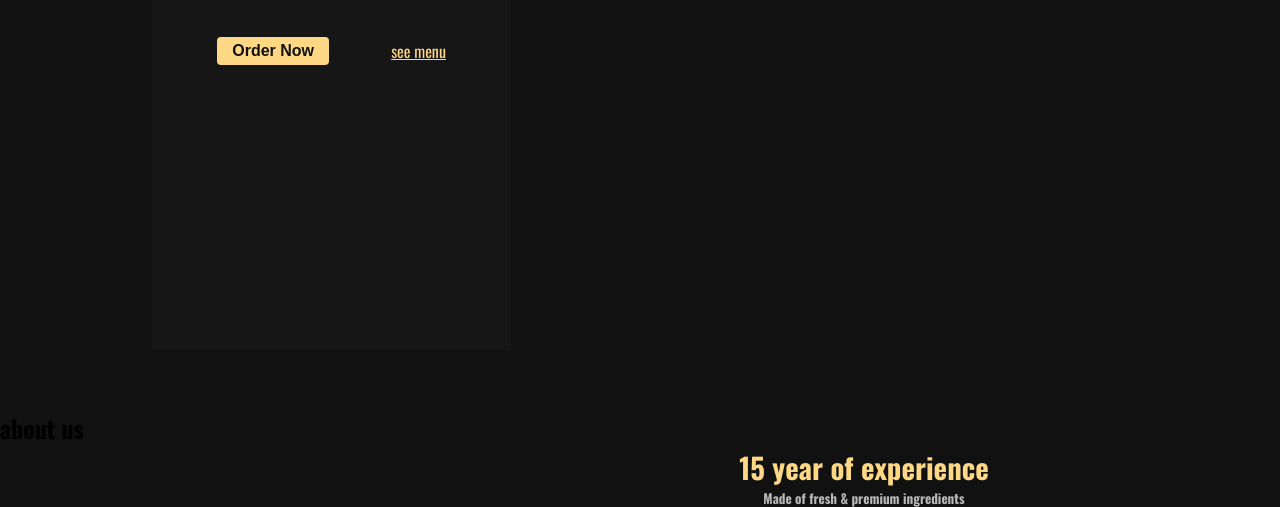
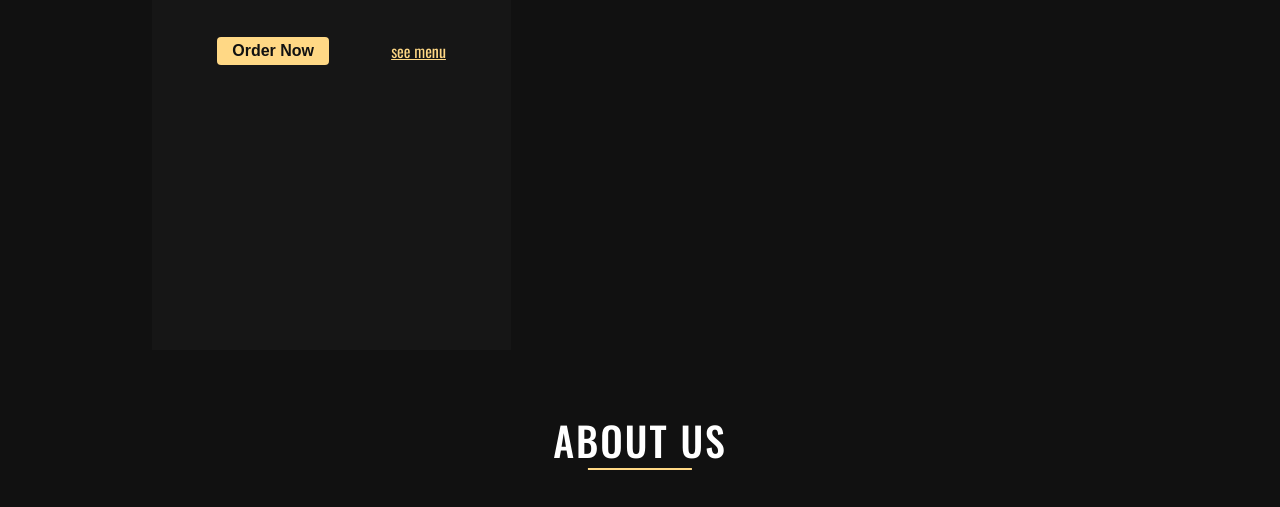
Before and after one commit to KiyomiDev0/Restaurant-Landing-Page, a plain HTML site: page index.html in a window 1280 px wide. Shown: the part 446-953 px from the top of the page. Drawn offline with nearby package versions, Linux system fonts and the light colour scheme; grey boxes are pictures that could not be loaded.

Commit message:
add css component

```diff
--- a/dist/css/style.css
+++ b/dist/css/style.css
@@ -57,6 +57,39 @@ Start Container
   width: 84vw;
 } /*! ===============
 End Container
+==================*/
+/*! ===============
+Start Components
+==================*/
+/*! Start Heading*/
+.heading {
+  text-align: center;
+  padding-bottom: 40px;
+  position: relative;
+  z-index: 22;
+}
+.heading h2 {
+  text-transform: uppercase;
+  font-size: 2.5rem;
+  font-weight: 500;
+  letter-spacing: 2px;
+  color: var(--secColor);
+  display: inline-block;
+  position: relative;
+}
+.heading h2::after {
+  content: "";
+  position: absolute;
+  bottom: 0;
+  left: 50%;
+  -webkit-transform: translateX(-50%);
+  transform: translateX(-50%);
+  background-color: var(--mainColor);
+  height: 2px;
+  width: 60%;
+} /*! End Heading*/
+/*! ===============
+End Components
 ==================*/
 /*! ===============
 Start Header
```
